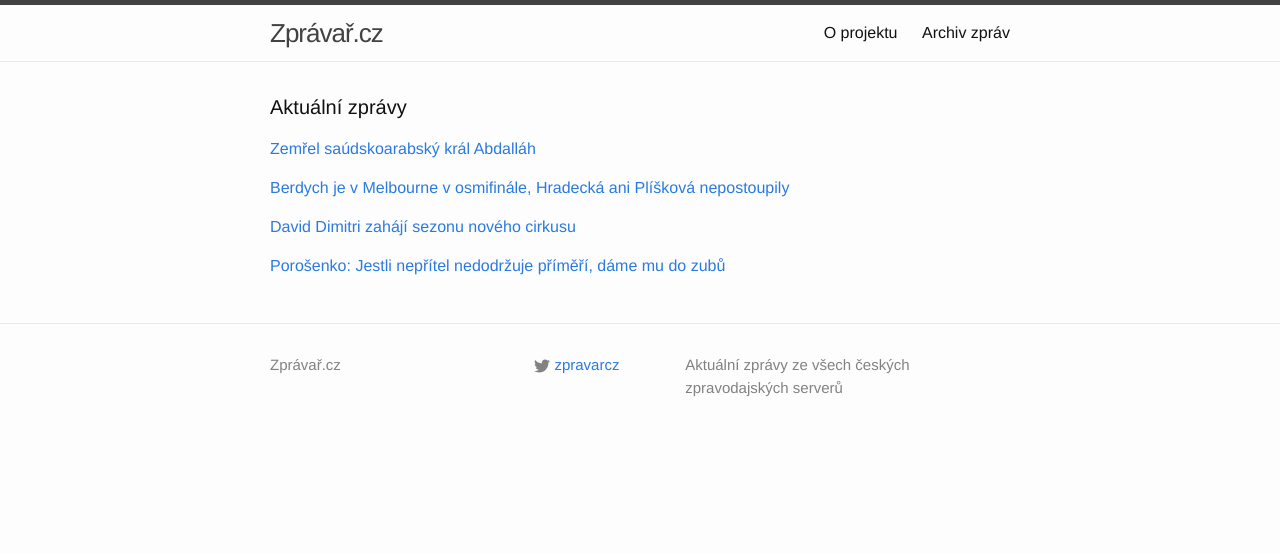
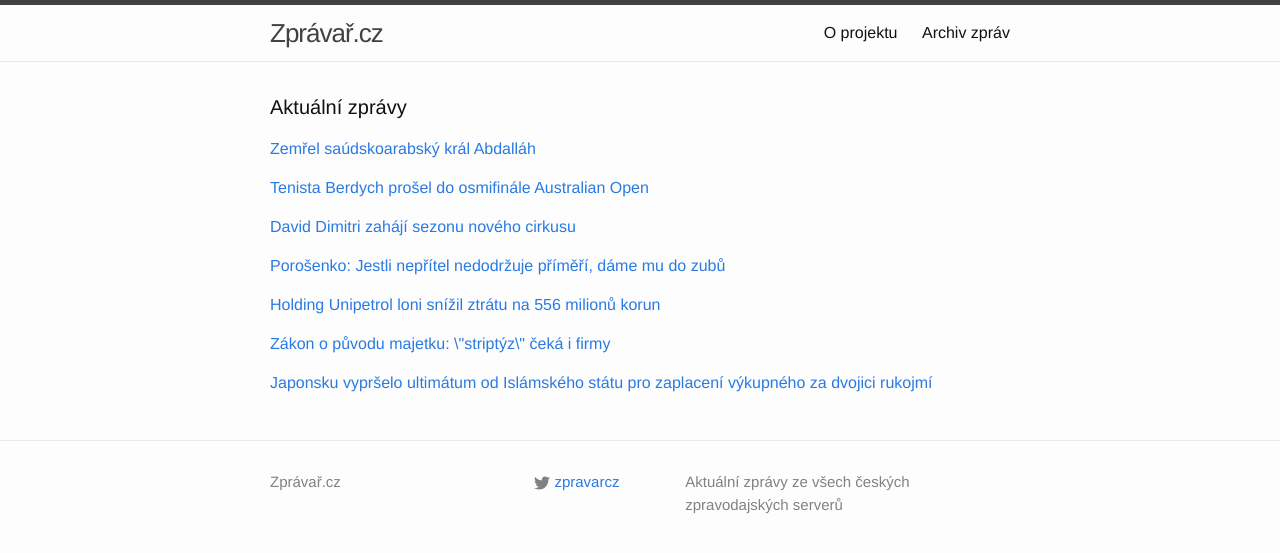
Before and after one commit to adliska/zpravar, a Jekyll site: the page built from index.html, in a window 1280 px wide. Shown: the top 553 px of the page. Built offline with Jekyll 4.4.1, drawn with Linux system fonts in a browser that asks for light colours.

Commit message:
zpravar news update

```diff
--- a/index.html
+++ b/index.html
@@ -22,9 +22,11 @@ layout: default
 <li><a href=http://echo24.cz/a/wjRqM>Zemřel saúdský král Abdalláh, spojenec USA a dodavatel ropy - echo24.cz</a></li>
 <li><a href=http://zpravy.aktualne.cz/zahranici/zemrel-saudsky-kral-abdallah-vyznamny-spojenec-zapadu/r~a55239a0a29111e4a10c0025900fea04/>Zemřel saúdský král Abdalláh, významný spojenec Západu - zpravy.aktualne.cz</a></li>
 </ul>
-</div><p><a href="javascript:;" onclick="toggle_visibility('zpravy1')">Berdych je v Melbourne v osmifinále, Hradecká ani Plíšková nepostoupily</a></p>
+</div><p><a href="javascript:;" onclick="toggle_visibility('zpravy1')">Tenista Berdych prošel do osmifinále Australian Open</a></p>
 <div id="zpravy1" style="display:none">
 <ul>
+<li><a href=http://www.denik.cz/tenis/tenista-berdych-prosel-do-osmifinale-australian-open-20150123.html>Tenista Berdych prošel do osmifinále Australian Open - www.denik.cz</a></li>
+<li><a href=http://www.tyden.cz/rubriky/sport/tenis/berdych-smetl-troickeho-pliskova-i-hradecka-se-louci_331066.html>Berdych smetl Troického, Plíšková i Hradecká se loučí - www.tyden.cz</a></li>
 <li><a href=http://sport.idnes.cz/tenis-australian-open-0ux-/tenis.aspx?c=A150123_045132_tenis_vis>Berdych je v Melbourne v osmifinále, Hradecká ani Plíšková nepostoupily - sport.idnes.cz</a></li>
 <li><a href=http://www.rozhlas.cz/_zprava/tomas-berdych-porazil-troickeho-a-je-v-osmifinale-australian-open--1446984>Tomáš Berdych porazil Troického a je v osmifinále Australian Open - www.rozhlas.cz</a></li>
 <li><a href=http://www.tyden.cz/rubriky/sport/tenis/australian-open-berdych-smetl-troickeho-pliskova-i-hradecka-se-louci_331066.html>Australian Open: Berdych smetl Troického, Plíšková i Hradecká se loučí - www.tyden.cz</a></li>
@@ -49,4 +51,25 @@ layout: default
 <li><a href=http://www.ceskenoviny.cz/zpravy/zpravy/na-vychode-ukrajiny-navzdory-primeri-sili-boje/1172361>Na východě Ukrajiny navzdory příměří sílí boje - www.ceskenoviny.cz</a></li>
 <li><a href=http://www.ceskenoviny.cz/zpravy/zpravy/na-vychodu-ukrajine-navzdory-primeri-sili-boje/1172361>Na východu Ukrajině navzdory příměří sílí boje - www.ceskenoviny.cz</a></li>
 </ul>
+</div><p><a href="javascript:;" onclick="toggle_visibility('zpravy4')">Holding Unipetrol loni snížil ztrátu na 556 milionů korun</a></p>
+<div id="zpravy4" style="display:none">
+<ul>
+<li><a href=http://www.denik.cz/ekonomika/holding-unipetrol-loni-snizil-ztratu-na-556-milionu-korun-20150123.html>Holding Unipetrol loni snížil ztrátu na 556 milionů korun - www.denik.cz</a></li>
+<li><a href=http://zpravy.aktualne.cz/ekonomika/ucty-unipetrolu-loni-vydelal-miliardy-a-snizil-ztratu/r~3bb51b76a2cc11e4b6d20025900fea04/>Účty Unipetrolu. Loni vydělal miliardy a snížil ztrátu - zpravy.aktualne.cz</a></li>
+<li><a href=http://ekonomika.idnes.cz/unipetrol-hospodareni-ztrata-zisk-du2-/ekonomika.aspx?c=A150123_074557_ekonomika_skr>Unipetrol loni vydělal miliardy a významně snížil rekordní ztrátu - ekonomika.idnes.cz</a></li>
+</ul>
+</div><p><a href="javascript:;" onclick="toggle_visibility('zpravy5')">Zákon o původu majetku: \"striptýz\" čeká i firmy</a></p>
+<div id="zpravy5" style="display:none">
+<ul>
+<li><a href=http://www.tyden.cz/rubriky/byznys/cesko/zakon-o-puvodu-majetku-striptyz-ceka-i-firmy_331072.html>Zákon o původu majetku: \"striptýz\" čeká i firmy - www.tyden.cz</a></li>
+<li><a href=http://www.denik.cz/z_domova/zakon-o-puvodu-majetku-by-se-mel-vztahovat-i-na-firmy-20150123.html>Zákon o původu majetku? Měl by se vztahovat i na firmy, navrhuje ministerstvo - www.denik.cz</a></li>
+<li><a href=http://www.financninoviny.cz/zpravodajstvi/zpravy/ln-zakon-o-puvodu-majetku-by-se-mel-vztahovat-i-na-firmy/1172351>LN: Zákon o původu majetku by se měl vztahovat i na firmy - www.financninoviny.cz</a></li>
+</ul>
+</div><p><a href="javascript:;" onclick="toggle_visibility('zpravy6')">Japonsku vypršelo ultimátum od Islámského státu pro zaplacení výkupného za dvojici rukojmí </a></p>
+<div id="zpravy6" style="display:none">
+<ul>
+<li><a href=http://www.rozhlas.cz/_zprava/japonsku-vyprselo-ultimatum-od-islamskeho-statu-pro-zaplaceni-vykupneho-za-dvojici-rukojmi--1446985>Japonsku vypršelo ultimátum od Islámského státu pro zaplacení výkupného za dvojici rukojmí  - www.rozhlas.cz</a></li>
+<li><a href=http://www.tyden.cz/rubriky/zahranici/asie-a-oceanie/ultimatum-islamistu-vyprselo-obavy-o-osud-rukojmich_331042.html>Ultimátum islamistů vypršelo. Obavy o osud rukojmích - www.tyden.cz</a></li>
+<li><a href=http://www.ceskenoviny.cz/zpravy/zpravy/blizi-se-vyprseni-lhuty-japoncum-unesenym-islamisty/1172355>Blíží se vypršení lhůty Japoncům uneseným islamisty - www.ceskenoviny.cz</a></li>
+</ul>
 </div></div>
```
